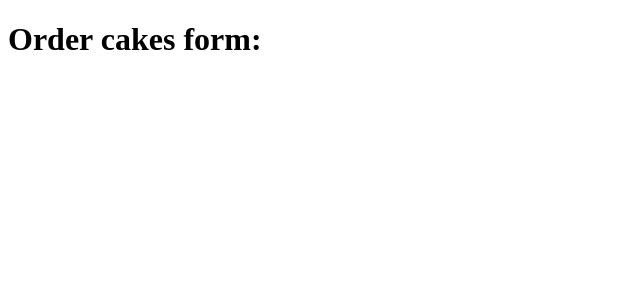
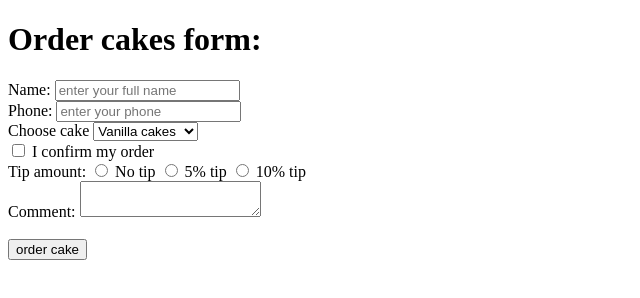
Before and after one commit to noamick/Monkey-Course, a plain HTML site: page l3/form.html in a window 1280 px wide. Shown: the whole page, without its empty margins (0-640 px from the left). Drawn offline with Linux system fonts and the light colour scheme.

Commit message:
Created and structured forms for cake order and investment, including labels and input fields

```diff
--- a/l3/form.html
+++ b/l3/form.html
@@ -3,9 +3,46 @@
 <head>
     <meta charset="UTF-8">
     <meta name="viewport" content="width=device-width, initial-scale=1.0">
-    <title>Document</title>
+    <title>Documents</title>
 </head>
 <body>
     <h1>Order cakes form:</h1>
+    <form action="thanku.html">
+
+        <label>Name:</label>
+        <input placeholder="enter your full name" type="text" name="txt_name" required>
+
+        <br>
+        <label>Phone:</label>
+        <input placeholder="enter your phone" type="tel" name="txt_phone" required>
+        <br>
+
+        <label>Choose cake</label>
+        <select name ="cake">
+            <option value="vanilla">Vanilla cakes</option>
+            <option value="orange">Orange cakes</option>
+            <option value="lemon">Lemon cakes</option>
+        </select>
+        <br>
+        <input type="checkbox" name="check" required>
+        <label>I confirm my order</label>
+        <br>
+
+        <label>Tip amount:</label>
+        <input type="radio" name="tip" required value="0">
+        <label>No tip</label>
+        <input type="radio" name="tip" value="5">
+        <label>5% tip</label>
+        <input type="radio" name="tip" value="10">
+        <label>10% tip</label>
+        <br>
+
+        <label>Comment:</label>
+        <textarea name="comment"></textarea>
+
+        <br>
+        <br>
+        <button>order cake</button>
+    </form>
 </body>
 </html>
```
Also changed, not shown: l3/challenge_2.html (added, +41 -0 lines), l3/thanku.html (added, +11 -0 lines).
